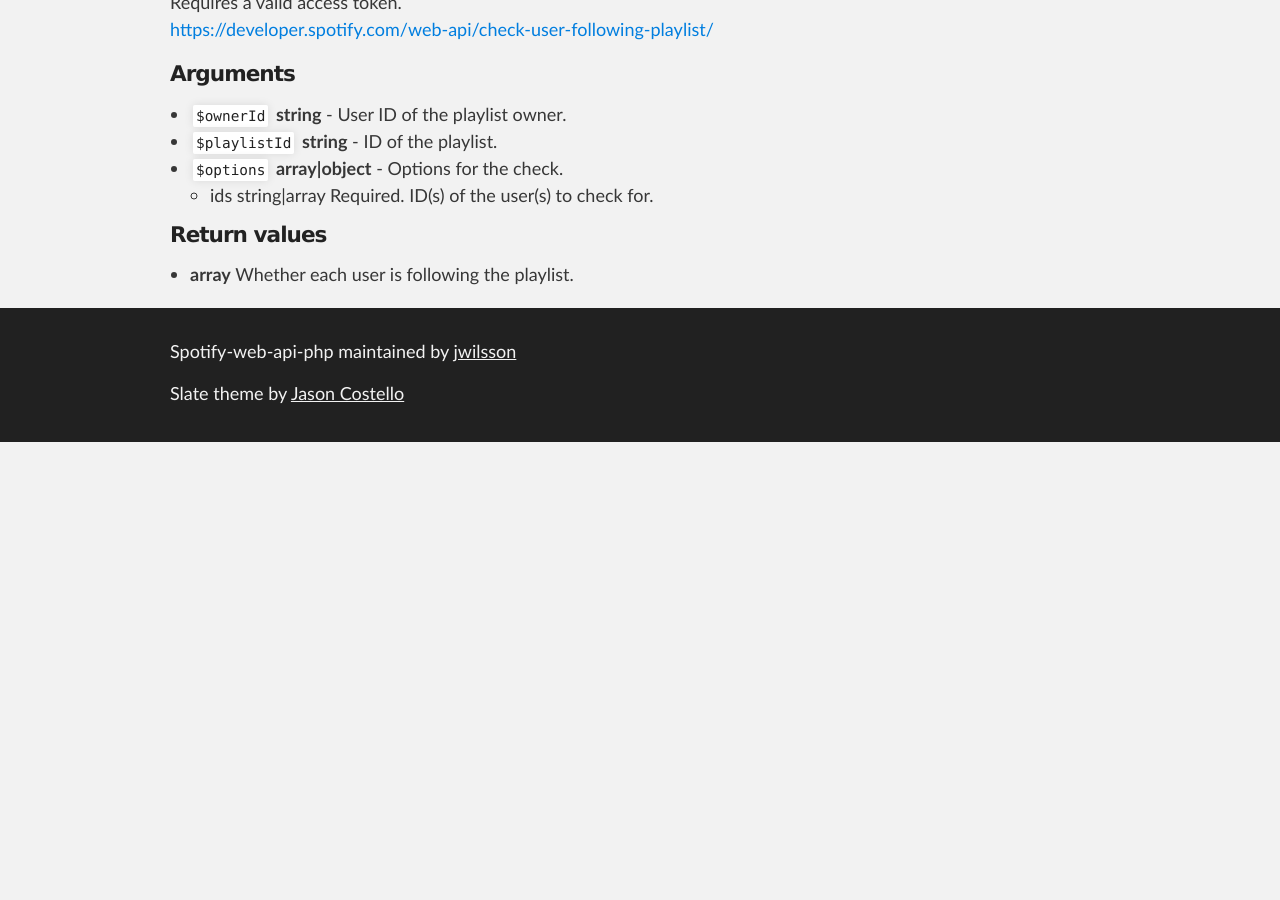
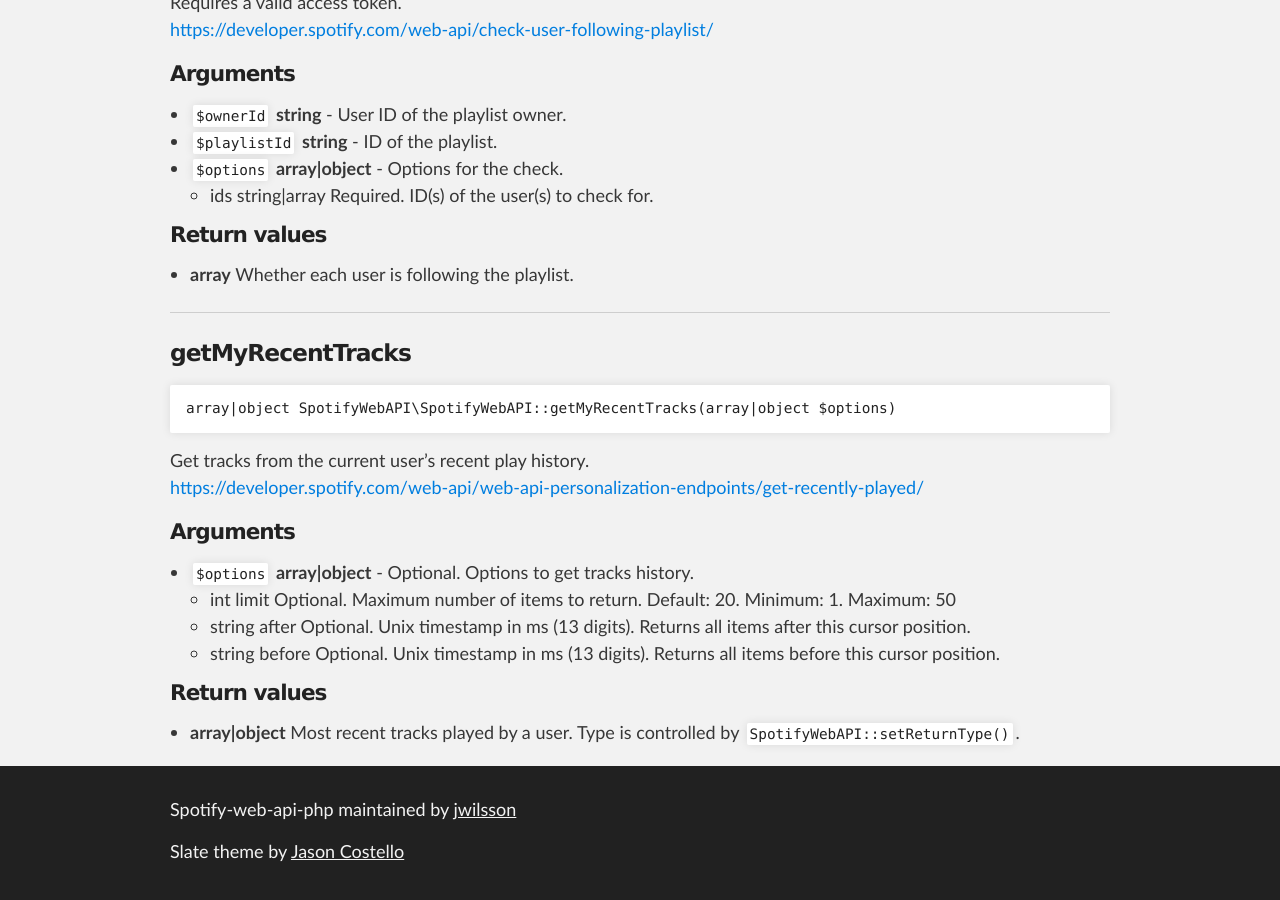
Before and after one commit to danijwilliams/Spotify-API-Wrapper, a Jekyll site: the page built from docs/method-reference/spotifywebapi.md, in a window 1280 px wide and 900 px high, scrolled down 24147 px. Built offline with Jekyll 4.4.1, drawn with Linux system fonts in a browser that asks for light colours; before the commit the page ends 24589 px from its top, so only the background shows below that.

Commit message:
Rebuild docs for 1.8.0

```diff
--- a/docs/method-reference/spotifywebapi.md
+++ b/docs/method-reference/spotifywebapi.md
@@ -1090,3 +1090,24 @@ Requires a valid access token.<br>
 
 #### Return values
 * **array** Whether each user is following the playlist.
+
+
+
+### getMyRecentTracks
+
+
+    array|object SpotifyWebAPI\SpotifyWebAPI::getMyRecentTracks(array|object $options)
+
+Get tracks from the current user’s recent play history.<br>
+[https://developer.spotify.com/web-api/web-api-personalization-endpoints/get-recently-played/](https://developer.spotify.com/web-api/web-api-personalization-endpoints/get-recently-played/)
+
+#### Arguments
+* `$options` **array\|object** - Optional. Options to get tracks history.
+    * int limit Optional. Maximum number of items to return. Default: 20. Minimum: 1. Maximum: 50
+    * string after Optional. Unix timestamp in ms (13 digits). Returns all items after this cursor position.
+    * string before Optional. Unix timestamp in ms (13 digits). Returns all items before this cursor position.
+
+
+
+#### Return values
+* **array\|object** Most recent tracks played by a user. Type is controlled by `SpotifyWebAPI::setReturnType()`.
```
